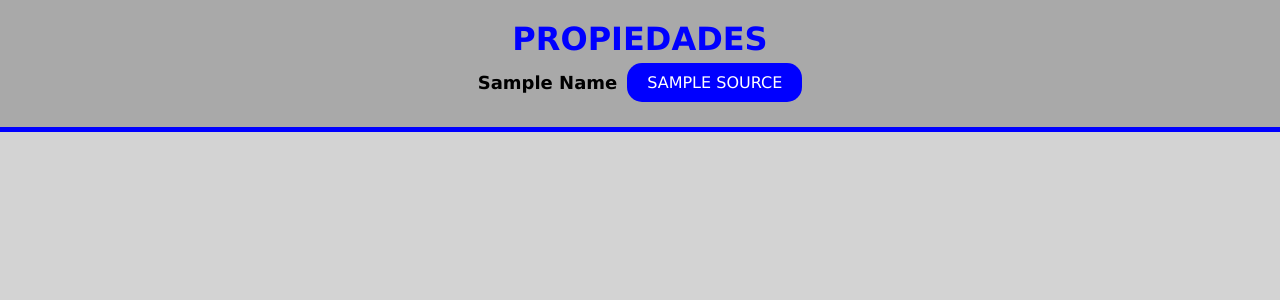
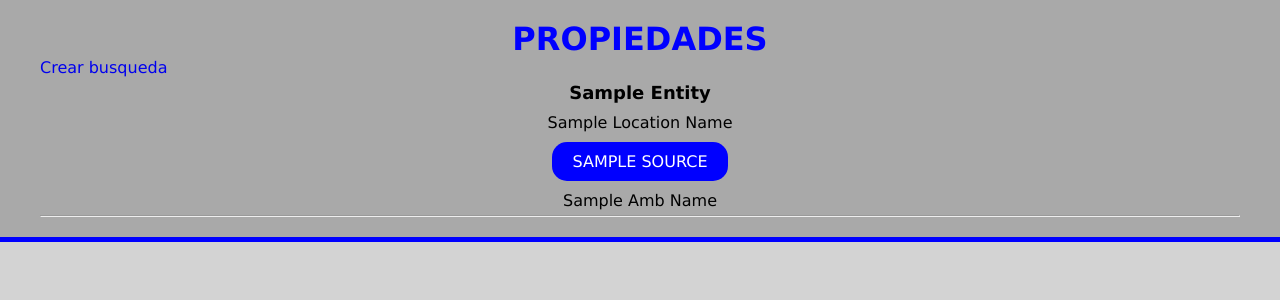
Before and after one commit to elbarril/propiedades, a Flask app: template templates/index.html in a window 1280 px wide. Shown: the top 300 px of the page. Run offline with Flask 3, Linux system fonts and the light colour scheme; the template is opened without the code that fills it: most values are stand-ins (such as "Sample title", 1, 10 or a date in 2020).

Commit message:
implementing new search creation and alternative for dolar searchies

```diff
--- a/app.py
+++ b/app.py
@@ -25,11 +25,37 @@ def perform_request(name, source, update_field, extra_path=""):
     return redirect("/")
 
 app = Flask(__name__)
+@app.route('/new', methods=["GET", "POST"])
+def new():
+    locations = p.get_locations()
+    ambs = p.get_ambs()
+    if request.method == 'POST':
+        locations_selected = request.form.getlist("locations")
+        ambs_zonaprop = request.form.getlist("amb-zonaprop")
+        ambs_argenprop = request.form.getlist("amb-argenprop")
+        ambs_selected = {
+            "zonaprop": ambs_zonaprop,
+            "argenprop": ambs_argenprop
+        }
+        name = request.form.get("name", "")
+        meters = request.form.get("meters", "")
+        price = request.form.get("price", "")
+        dolar = request.form.get("dolar", "")
+
+        p.save_search(name, locations_selected, price, meters, ambs_selected, dolar)
+
+        return redirect("/")
+
+    return render_template('new.html', locations=locations, ambs=ambs)
+
+
 @app.route('/')
 def home():
-    names = p.get_entities_names()
+    entities = p.get_search_entities()
     sources = p.get_source_names()
-    return render_template('index.html', names=names, sources=sources)
+    location_names = p.get_locations()
+    amb_names = p.get_ambs()
+    return render_template('index.html', entities=entities, sources=sources, location_names=location_names, amb_names=amb_names)
 
 @app.route('/<name>/<source>')
 def list(name, source):
@@ -47,7 +73,8 @@ def search(name, source):
     file = p.get_file_path(source, name)
     min_meters = entity["min_meters"]
     max_value = entity["max_value"]
-    p.search_props(locations, ambs, file, min_meters, max_value, source)
+    dolar = entity["dolar"]
+    p.search_props(locations, ambs, file, min_meters, max_value, dolar, source)
     return redirect("/" + name + "/" + source)
 
 @app.route('/<name>/<source>/comment', methods=["POST"])
--- a/static/css/style.css
+++ b/static/css/style.css
@@ -89,7 +89,7 @@ nav > a {
     text-decoration: none;
     text-transform: uppercase;
     padding: 10px 20px;
-    max-width: 30%;
+    max-width: 50%;
     word-break: break-all;
 }
 
@@ -234,3 +234,12 @@ strong {
 img {
     width: 100%;
 }
+
+.form-new {
+    display: flex;
+    flex-direction: column;
+    gap: 8px;
+    width: 400px;
+    margin: 0 auto;
+    font-size: 18px;
+}
--- a/templates/index.html
+++ b/templates/index.html
@@ -12,16 +12,28 @@
 <body>
     <header>
         <h1>PROPIEDADES</h1>
+        <a href="/new">Crear busqueda</a>
 
-        {% for name in names %}
-            <div>
-
-                <nav><h2>{{ name|title }}</h2>
+        {% for name,entity in entities.items() %}
+            <div id="{{ name }}">
+                <nav style="flex-direction: column;">
+                    <h2>{{ name|title }}</h2>
+                    <ul>
+                        {% for location in entity.locations %}
+                            {{ location_names[location]|replace("-", "")|title }}
+                        {% endfor %}
+                    </ul>
                     {% for source in sources %}
                         <a href="/{{ name }}/{{ source }}">{{ source|title }}</a>
+                        <ul>
+                            {% for amb in entity.ambs[source] %}
+                                {{ amb_names[source][amb]|replace("-", "")|title }}
+                            {% endfor %}
+                        </ul>
                     {% endfor %}
                 </nav>
             </div>
+            <hr>
         {% endfor %}
     </header>
 </body>
--- a/templates/list.html
+++ b/templates/list.html
@@ -17,7 +17,7 @@
     <header>
         <p>
             <span>
-                <a href="/">back</a>
+                <a href="/#{{ name }}">back</a>
             </span>
         </p>
         <p>
```
Also changed, not shown: prop.py (+37 -10 lines), templates/new.html (added, +49 -0 lines).
